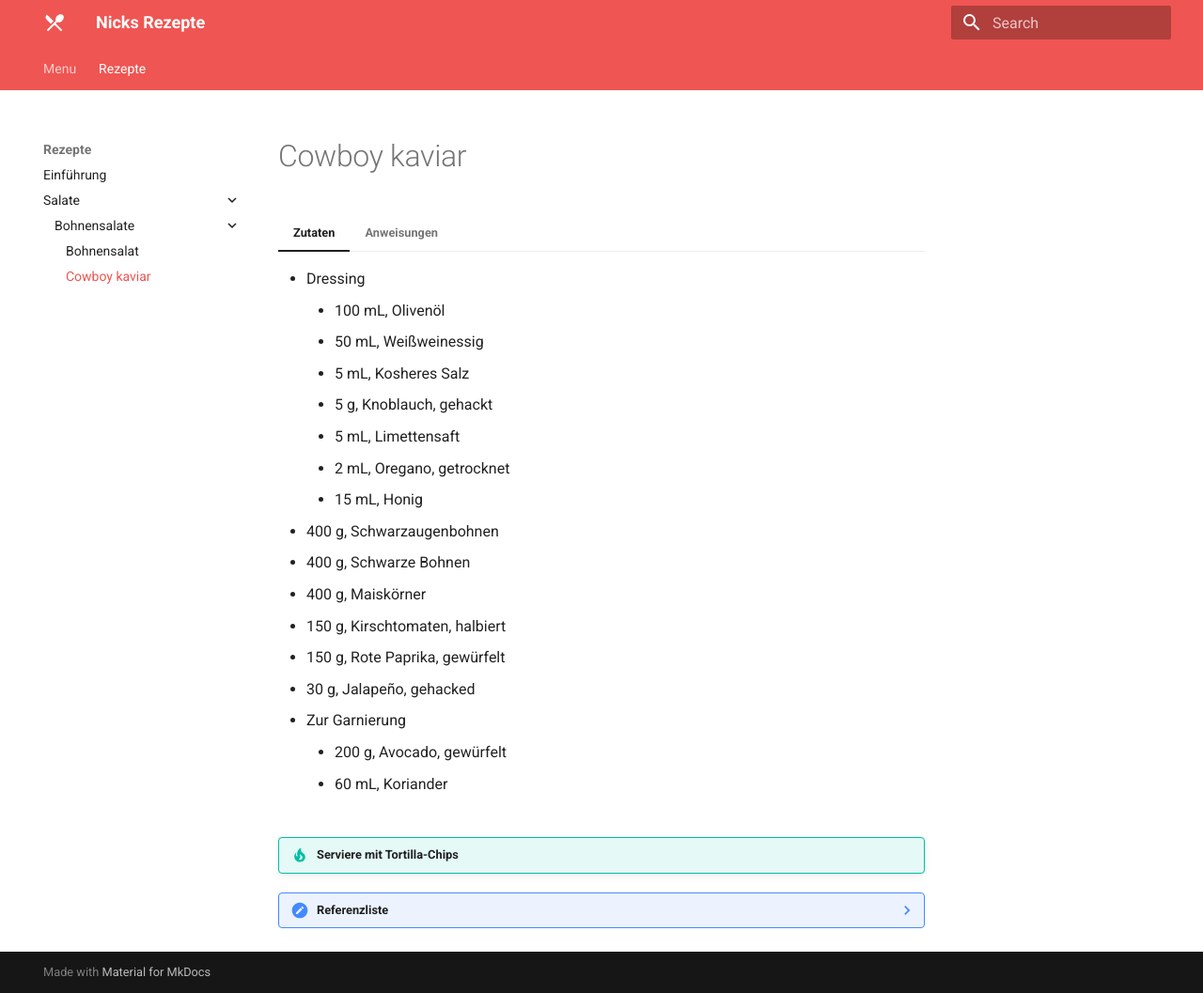
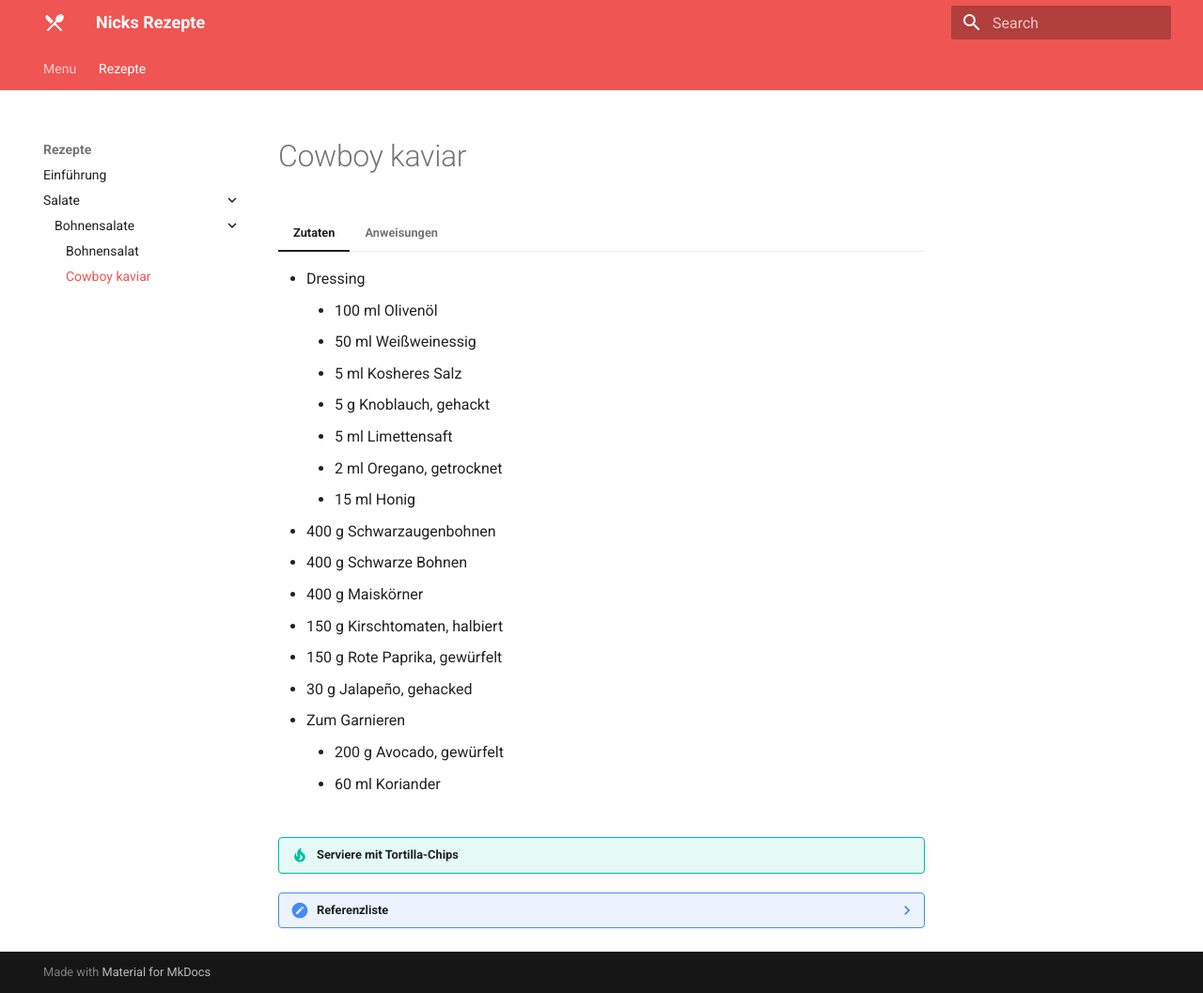
Before and after one commit to vogt4nick/rezepte.vogt4nick.com, an MkDocs documentation site: the page built from rezepte/rezepte/salate/bohnensalate/cowboy-kaviar.md, in a window 1280 px wide and 1057 px high. Shown: the whole window at 94% size. Built offline with MkDocs 1.6.1 and Material for MkDocs 9.7.7, drawn with Linux system fonts in a browser that asks for light colours.

Commit message:
minor formatting fixes

```diff
--- a/rezepte/rezepte/salate/bohnensalate/cowboy-kaviar.md
+++ b/rezepte/rezepte/salate/bohnensalate/cowboy-kaviar.md
@@ -1,21 +1,21 @@
 === "Zutaten"
     * Dressing
-        * 100 mL, Olivenöl
-        * 50 mL, Weißweinessig
-        * 5 mL, Kosheres Salz
-        * 5 g, Knoblauch, gehackt
-        * 5 mL, Limettensaft
-        * 2 mL, Oregano, getrocknet
-        * 15 mL, Honig
-    * 400 g, Schwarzaugenbohnen
-    * 400 g, Schwarze Bohnen
-    * 400 g, Maiskörner
-    * 150 g, Kirschtomaten, halbiert
-    * 150 g, Rote Paprika, gewürfelt
-    * 30 g, Jalapeño, gehacked
-    * Zur Garnierung
-        * 200 g, Avocado, gewürfelt
-        * 60 mL, Koriander
+        * 100 ml Olivenöl
+        * 50 ml Weißweinessig
+        * 5 ml Kosheres Salz
+        * 5 g Knoblauch, gehackt
+        * 5 ml Limettensaft
+        * 2 ml Oregano, getrocknet
+        * 15 ml Honig
+    * 400 g Schwarzaugenbohnen
+    * 400 g Schwarze Bohnen
+    * 400 g Maiskörner
+    * 150 g Kirschtomaten, halbiert
+    * 150 g Rote Paprika, gewürfelt
+    * 30 g Jalapeño, gehacked
+    * Zum Garnieren
+        * 200 g Avocado, gewürfelt
+        * 60 ml Koriander
 
 === "Anweisungen"
     1. **Vermenge** die Zutaten in einer großen Schüssel.
```
Also changed, not shown: rezepte/rezepte/salate/bohnensalate/bohnensalat.md (+8 -8 lines).
